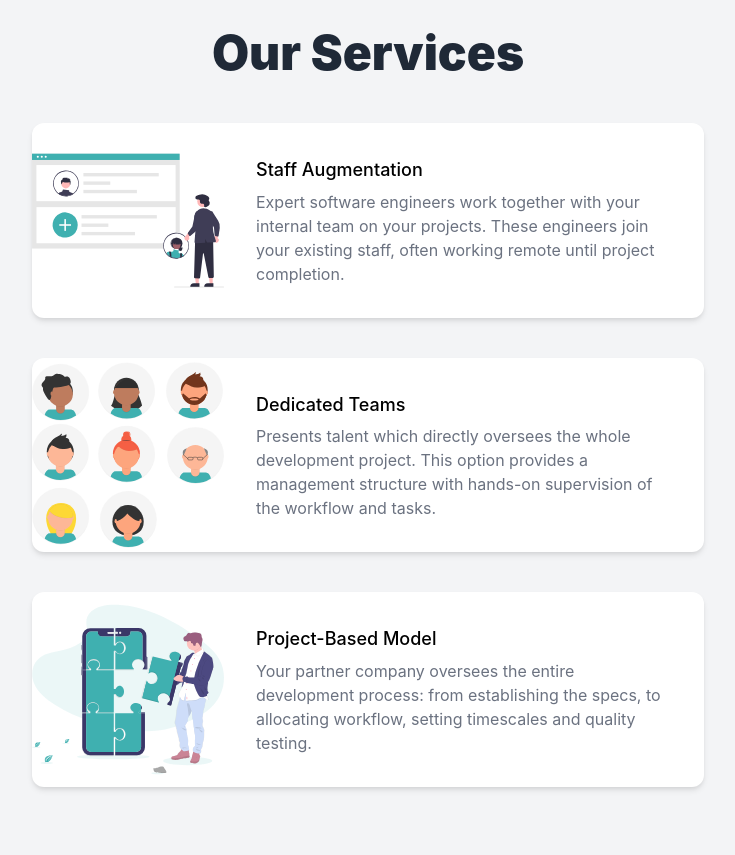
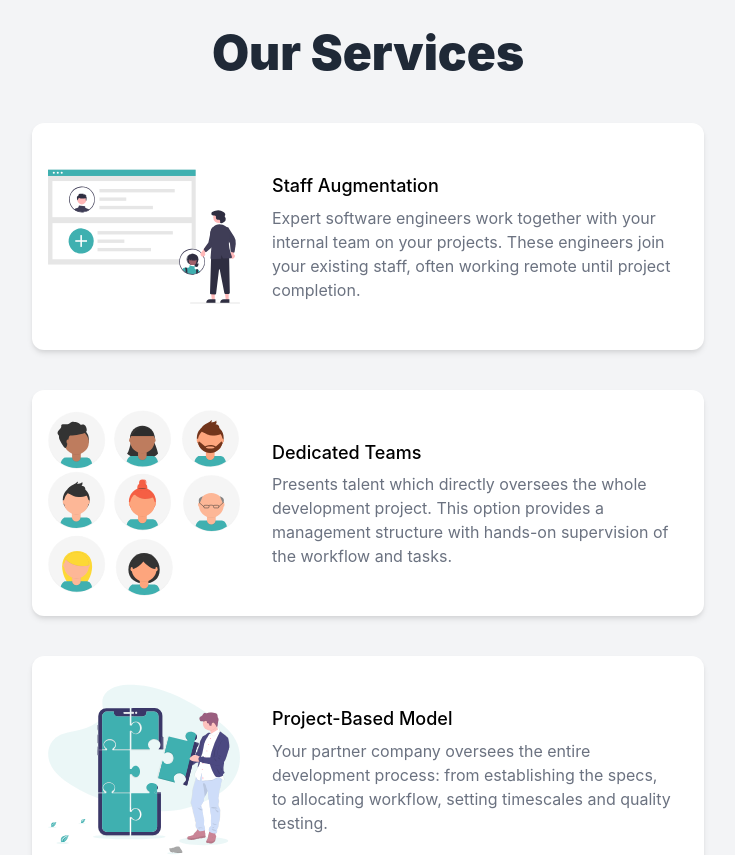
Before and after one commit to Strayker-Inc/landing, a React (Create React App) app: page / in a window 1280 px wide. Shown: the part 1880-2735 px from the top of the page, without its empty margins (272-1007 px from the left). Built offline with nearby package versions, Linux system fonts and the light colour scheme; no server answers.

Commit message:
refact : paddings in service cards component

```diff
--- a/src/components/ServicesCards.tsx
+++ b/src/components/ServicesCards.tsx
@@ -6,12 +6,12 @@ const ServicesCards = () =>
 
     <div className="grid grid-cols-1 gap-10 mx-8 2xl:grid-cols-3 my-10 2xl:mx-32">
 
-      <div className="transform transition duration-500 hover:scale-110 max-w-md mx-auto bg-white rounded-xl shadow-md overflow-hidden md:max-w-2xl">
+      <div className="px-4 py-4 transform transition duration-500 hover:scale-110 max-w-md mx-auto bg-white rounded-xl shadow-md overflow-hidden md:max-w-2xl">
         <div className="md:flex">
           <div className="md:flex-shrink-0">
             <img className="h-48 w-full object-fit md:h-full md:w-48" src="/assets/images/staff.svg" alt="Man looking at item at a store"/>
           </div>
-          <div className="p-8">
+          <div className="py-8 pl-8 pr-4">
             <h2 className="block mt-1 text-lg leading-tight font-medium text-black">Staff Augmentation</h2>
             <p className="mt-2 text-gray-500">
               Expert software engineers work together with your internal team on your projects. These engineers join your existing
@@ -21,12 +21,12 @@ const ServicesCards = () =>
         </div>
       </div>
 
-      <div className="transform transition duration-500 hover:scale-110 max-w-md mx-auto bg-white rounded-xl shadow-md overflow-hidden md:max-w-2xl">
+      <div className="px-4 py-4 transform transition duration-500 hover:scale-110 max-w-md mx-auto bg-white rounded-xl shadow-md overflow-hidden md:max-w-2xl">
         <div className="md:flex">
           <div className="md:flex-shrink-0">
             <img className="h-48 w-full object-fit md:h-full md:w-48" src="/assets/images/team.svg" alt="Man looking at item at a store"/>
           </div>
-          <div className="p-8">
+          <div className="py-8 pl-8 pr-4">
             <h2 className="block mt-1 text-lg leading-tight font-medium text-black">Dedicated Teams</h2>
             <p className="mt-2 text-gray-500">
               Presents talent which directly oversees the whole development project. This option provides a management structure with
@@ -36,12 +36,12 @@ const ServicesCards = () =>
         </div>
       </div>
 
-      <div className="transform transition duration-500 hover:scale-110 max-w-md mx-auto bg-white rounded-xl shadow-md overflow-hidden md:max-w-2xl">
+      <div className="px-4 py-4 transform transition duration-500 hover:scale-110 max-w-md mx-auto bg-white rounded-xl shadow-md overflow-hidden md:max-w-2xl">
         <div className="md:flex">
           <div className="md:flex-shrink-0">
             <img className="h-48 w-full object-fit md:h-full md:w-48" src="/assets/images/product.svg" alt="Man looking at item at a store"/>
           </div>
-          <div className="p-8">
+          <div className="py-8 pl-8 pr-4">
             <h2 className="block mt-1 text-lg leading-tight font-medium text-black">Project-Based Model</h2>
             <p className="mt-2 text-gray-500">
               Your partner company oversees the entire development process: from establishing the specs, to allocating workflow,
```
